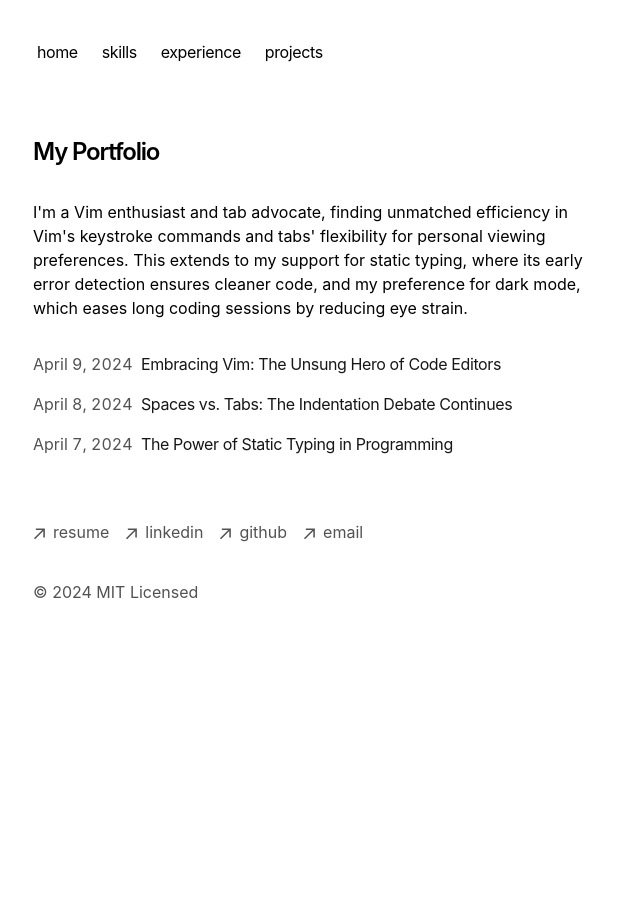
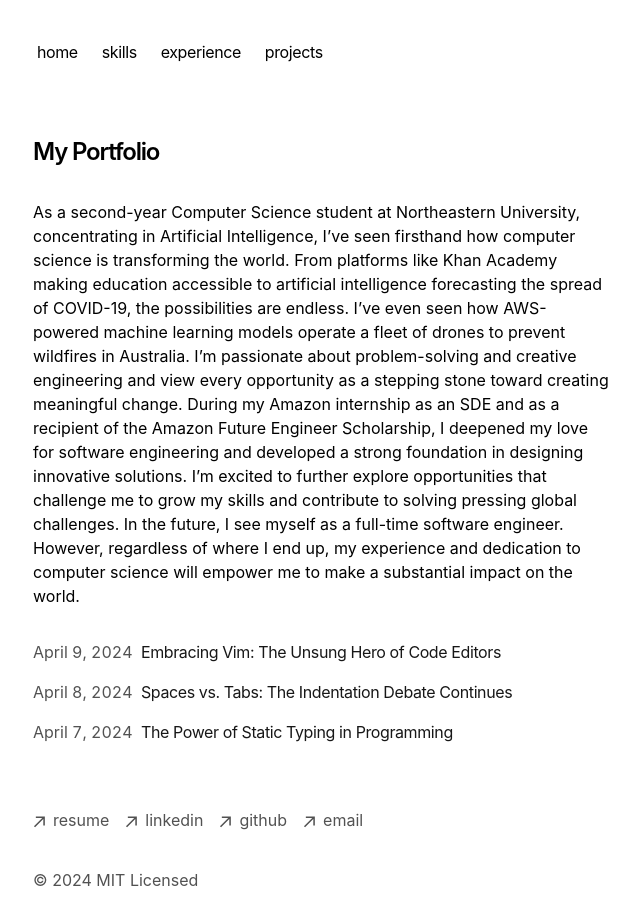
Before and after one commit to nnwetzel/portfolio, a Next.js app: page / in a window 1280 px wide. Shown: the top 924 px of the page, without its empty margins (319-959 px from the left). Before the commit the page ends 800 px from the top, so only its background shows below. Built offline with nearby package versions, Linux system fonts and the light colour scheme.

Commit message:
Add about me

```diff
--- a/app/layout.tsx
+++ b/app/layout.tsx
@@ -16,7 +16,7 @@ export const metadata: Metadata = {
   },
   description: 'This is my portfolio.',
   openGraph: {
-    title: 'My Portfolio',
+    title: "Hi, I'm Nathaniel",
     description: 'This is my portfolio.',
     url: baseUrl,
     siteName: 'My Portfolio',
--- a/app/page.tsx
+++ b/app/page.tsx
@@ -7,11 +7,9 @@ export default function Page() {
         My Portfolio
       </h1>
       <p className="mb-4">
-        {`I'm a Vim enthusiast and tab advocate, finding unmatched efficiency in
-        Vim's keystroke commands and tabs' flexibility for personal viewing
-        preferences. This extends to my support for static typing, where its
-        early error detection ensures cleaner code, and my preference for dark
-        mode, which eases long coding sessions by reducing eye strain.`}
+        {`As a second-year Computer Science student at Northeastern University, concentrating in Artificial Intelligence, I’ve seen firsthand how computer science is transforming the world. From platforms like Khan Academy making education accessible to artificial intelligence forecasting the spread of COVID-19, the possibilities are endless. I’ve even seen how AWS-powered machine learning models operate a fleet of drones to prevent wildfires in Australia.\n\n
+          I’m passionate about problem-solving and creative engineering and view every opportunity as a stepping stone toward creating meaningful change. During my Amazon internship as an SDE and as a recipient of the Amazon Future Engineer Scholarship, I deepened my love for software engineering and developed a strong foundation in designing innovative solutions. I’m excited to further explore opportunities that challenge me to grow my skills and contribute to solving pressing global challenges.\n\n
+          In the future, I see myself as a full-time software engineer. However, regardless of where I end up, my experience and dedication to computer science will empower me to make a substantial impact on the world.`}
       </p>
       <div className="my-8">
         <BlogPosts />
```
